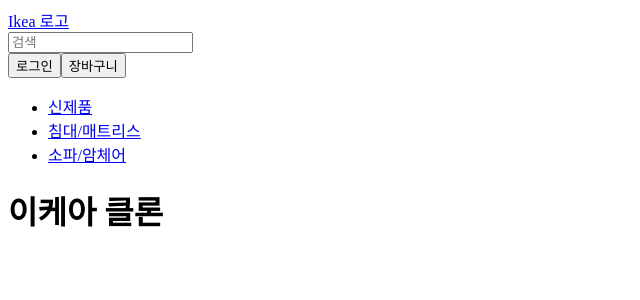
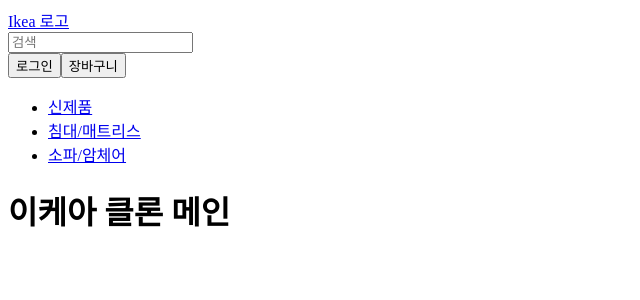
Before and after one commit to f-lab-edu/ikea-clone, a Next.js app in the folder apps/web/: page / in a window 1280 px wide. Shown: the top 300 px of the page, without its empty margins (0-640 px from the left). Built offline with nearby package versions, Linux system fonts and the light colour scheme.

Commit message:
fix: 잘못된 로컬파일 삭제 ikea-clone 폴더 내부에 ikea-clone프로젝트 폴더가 추가로 복사되어 있는 파일 삭제

```diff
--- a/apps/web/app/category/[name]/page.tsx
+++ b/apps/web/app/category/[name]/page.tsx
@@ -26,7 +26,7 @@ export default function CategoryPage() {
             <li key={product.id}>
               <h3>{product.name}</h3>
               <p>{product.description}</p>
-              <p>{product.price.toLocaleString()}원</p>
+              <p>{product.price}원</p>
               <img
                 src={product.imageUrl}
                 alt={product.name}
--- a/apps/web/app/page.tsx
+++ b/apps/web/app/page.tsx
@@ -1,7 +1,7 @@
 export default function HomePage() {
   return (
     <main>
-      <h1>이케아 클론</h1>
+      <h1>이케아 클론 메인</h1>
     </main>
   );
 }
```
